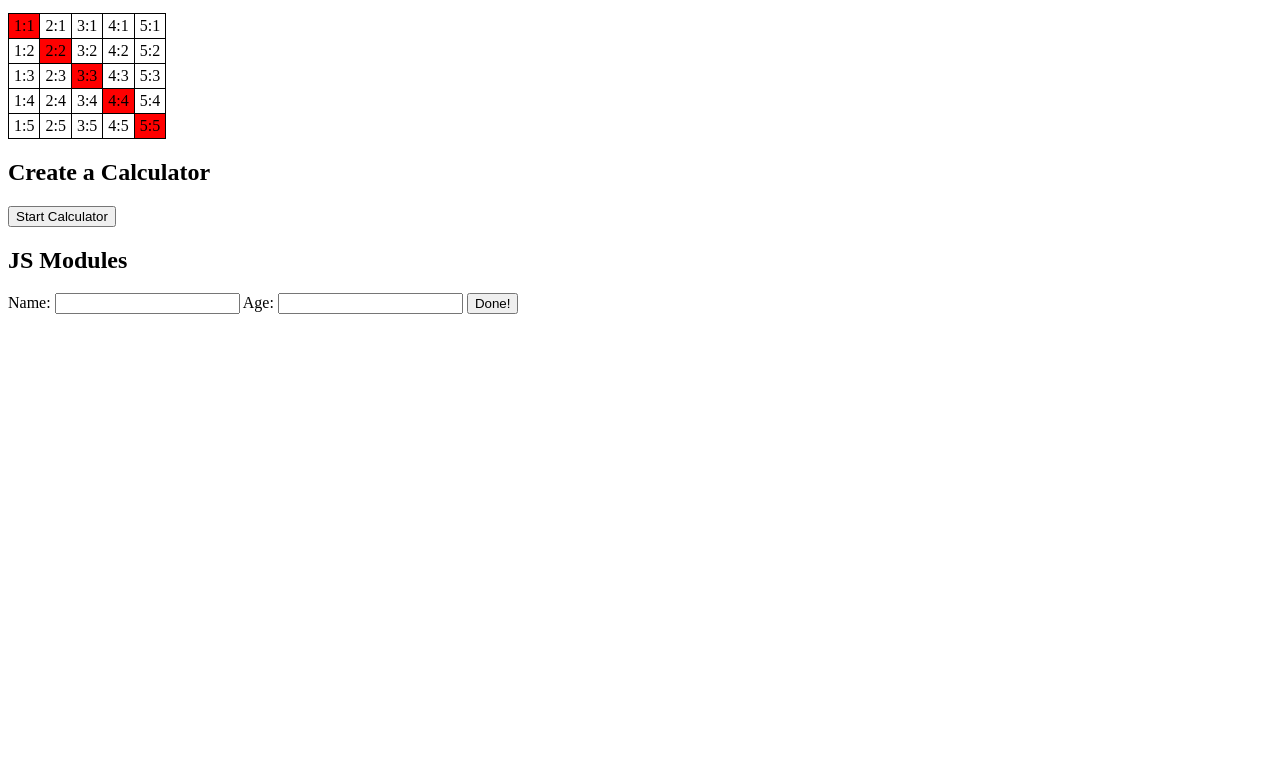
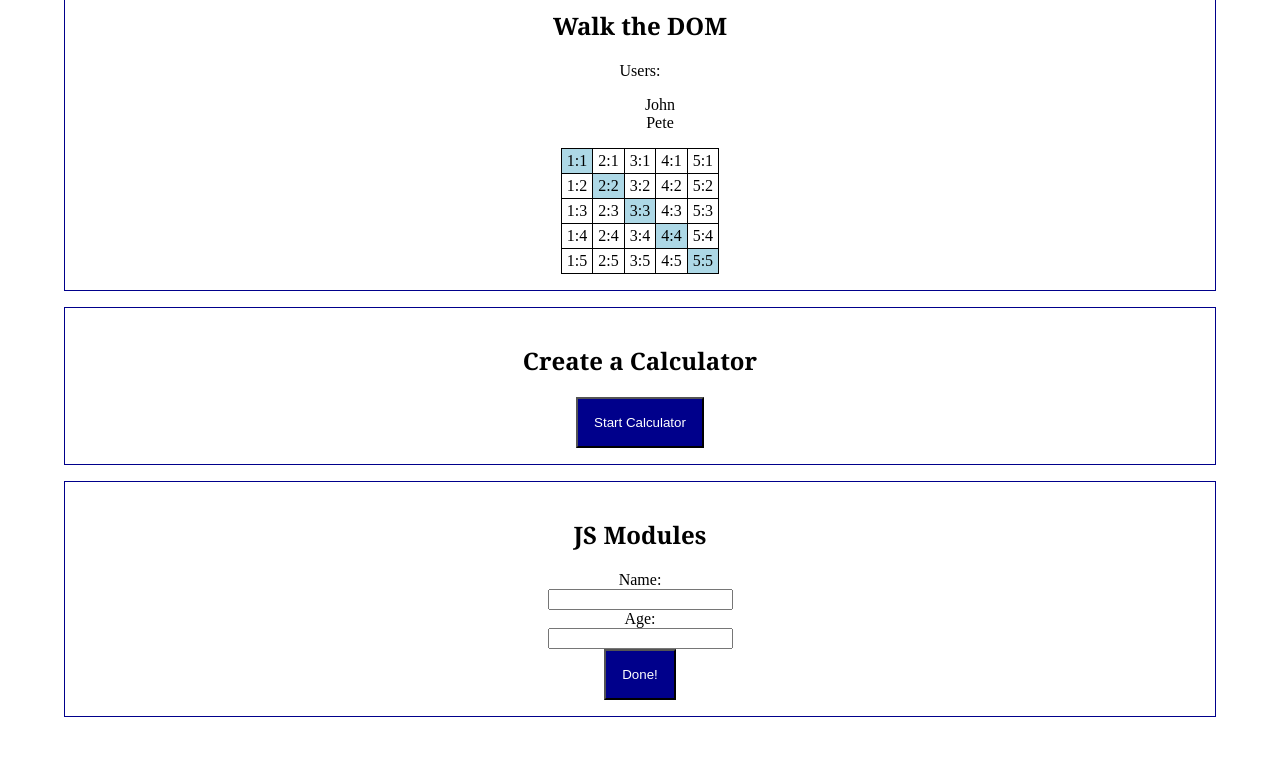
Before and after one commit to ashesmsmith/ashesmsmith.github.io, a plain HTML site: page week1/index.html in a window 1280 px wide. Shown: the part 140-905 px from the top of the page. Before the commit the page ends 800 px from the top, so only its background shows below. Drawn offline with Linux system fonts and the light colour scheme.

Commit message:
make it pretty

```diff
--- a/week1/index.html
+++ b/week1/index.html
@@ -9,6 +9,8 @@
 </head>
 
 <body>
+  <h1>Week 1 Practice</h1>
+
   <section>
       <h2>Walk the DOM</h2>
 
--- a/week1/scripts/dom.js
+++ b/week1/scripts/dom.js
@@ -8,10 +8,11 @@ console.log(ul);
 const pete = document.body.lastElementChild.previousElementSibling.lastElementChild;
 console.log(pete);
 
-let table = document.body.firstElementChild.children[3];
+let table = document.body.firstElementChild.nextElementSibling.children[3];
+
 for (let i=0; i < table.rows.length; i++) {
     let color = table.rows[i].cells[i];
-    color.style.backgroundColor = 'red';
+    color.style.backgroundColor = 'lightblue';
 }
 
 /* Calculator */
--- a/week1/styles/base.css
+++ b/week1/styles/base.css
@@ -1,8 +1,39 @@
+body {
+    text-align: center;
+    margin: 3rem;
+}
+
+h1, h2 {
+    font-family: Cambria, Cochin, Georgia, Times, 'Times New Roman', serif;
+}
+
+section {
+    margin: 1rem;
+    padding: 1rem;
+    border: 1px solid darkblue;
+}
+
+li {
+    list-style: none;
+}
+
 table {
     border-collapse: collapse;
+    margin: 0 auto;
 }
 
 td {
     border: 1px solid black;
     padding: 3px 5px;
 }
+
+input {
+    display: block;
+    margin: 0 auto ;
+}
+
+button {
+    background-color: darkblue;
+    color: white;
+    padding: 1rem;
+}
```
Lines whose indentation alone changed are shown as unchanged.
